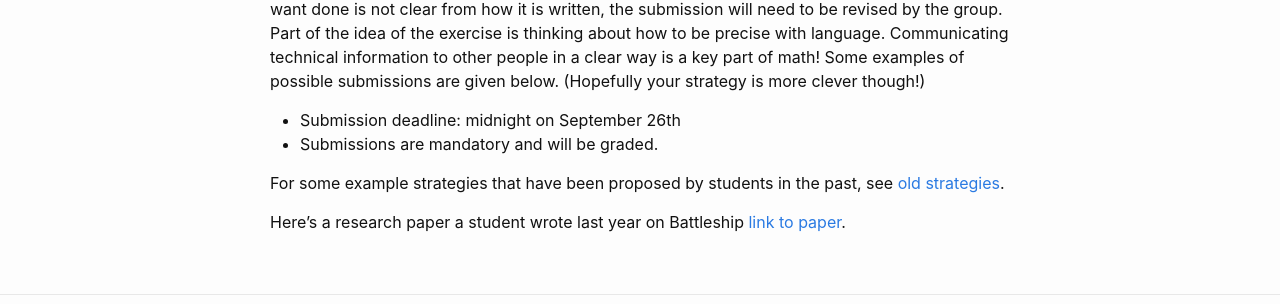
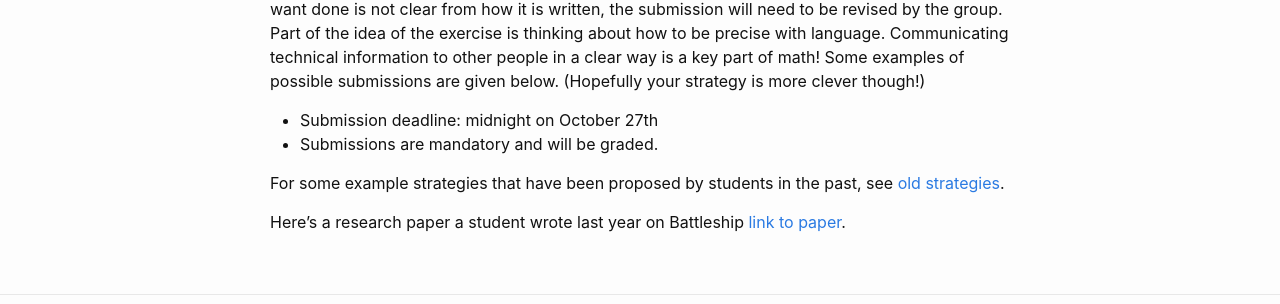
Before and after one commit to wcasper/math180fall2024, a Jekyll site: the page built from _modules/battleship/competition.md, in a window 1280 px wide. Shown: the part 1089-1393 px from the top of the page. Built offline with Jekyll 4.4.1, drawn with Linux system fonts in a browser that asks for light colours.

Commit message:
fixed deadline

```diff
--- a/_modules/battleship/competition.md
+++ b/_modules/battleship/competition.md
@@ -20,7 +20,7 @@ That's right folks.  It could be **food**.  It could be **swag**.  It could be *
 ### Instructions
 Your group must agree on what you think will be the best strategy for sinking a standard fleet in Battleship in as few shots as possible.  You must then describe your strategy in a single page, typed up.  Only **one submission per group** is allowed.  Your strategy can be super elaborate, but you have to be able to describe it in a very clear and detailed way on a **single page**.  If what you want done is not clear from how it is written, the submission will need to be revised by the group.  Part of the idea of the exercise is thinking about how to be precise with language.  Communicating technical information to other people in a clear way is a key part of math!  Some examples of possible submissions are given below.  (Hopefully your strategy is more clever though!)
 
-* Submission deadline: midnight on September 26th
+* Submission deadline: midnight on October 27th
 * Submissions are mandatory and will be graded.
 
 For some example strategies that have been proposed by students in the past, see [old strategies](old-strategies).
```
